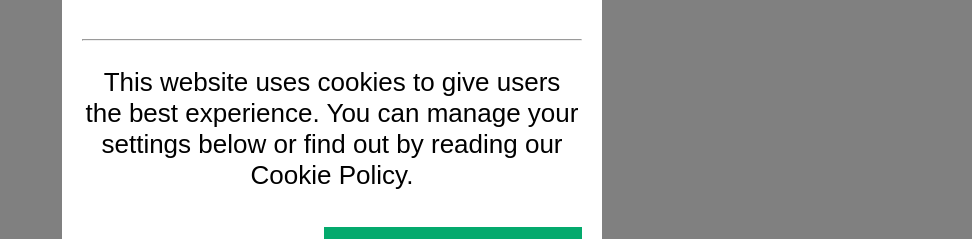
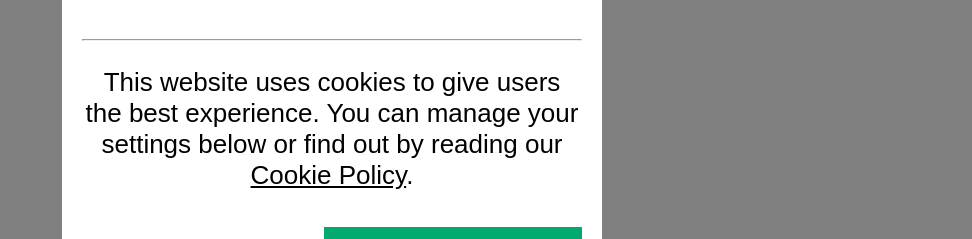
Before and after one commit to aqwuah/cookie, a React (Create React App) app: page / in a window 1280 px wide. Shown: the part 381-620 px from the top of the page, without its empty margins (308-1280 px from the left). Built offline with nearby package versions, Linux system fonts and the light colour scheme.

Commit message:
Add underline on cookie policy

```diff
--- a/src/App.js
+++ b/src/App.js
@@ -65,7 +65,7 @@ function App() {
             <div className="cookie-consent-notice">
               <h4>Cookie Preferences</h4>
               <hr/>
-              <p>This website uses cookies to give users the best experience. You can manage your settings below or find out by reading our <a onClick={policy}>Cookie Policy</a>.</p>
+              <p>This website uses cookies to give users the best experience. You can manage your settings below or find out by reading our <u><a onClick={policy}>Cookie Policy</a></u>.</p>
             </div>
             <div className="cookie-consent-selection">
               <button onClick={deny} value="false" className="cookie-consent-deny">Customise Cookies</button>
```
